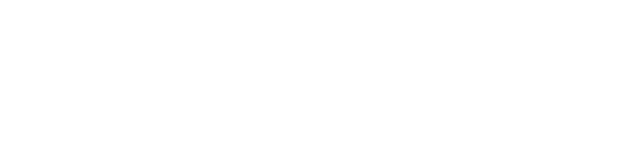
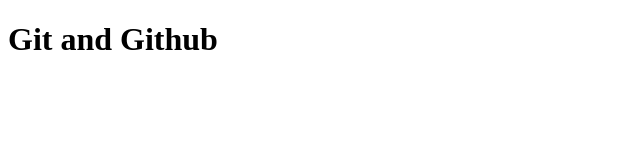
Before and after one commit to c44w/monday, a plain HTML site: page index.html in a window 1280 px wide. Shown: the whole page, without its empty margins (0-640 px from the left). Drawn offline with Linux system fonts and the light colour scheme.

Commit message:
created base styles

```diff
--- /dev/null
+++ b/css/main.css
@@ -0,0 +1,3 @@
+body {
+    font-style: sans-serif;
+}
--- a/index.html
+++ b/index.html
@@ -3,9 +3,10 @@
 <head>
     <meta charset="UTF-8">
     <meta name="viewport" content="width=device-width, initial-scale=1.0">
-    <title>Document</title>
+    <title>Messing with Git</title>
+    <link rel="stylesheet" href="css/main.css">
 </head>
 <body>
-
+    <h1>Git and Github</h1>
 </body>
 </html>
```
